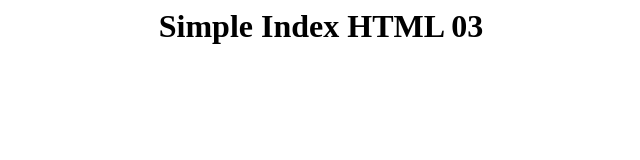
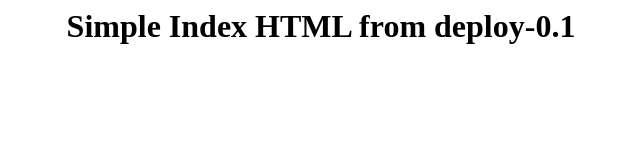
Before and after one commit to marthinmhpakpahan/simple-index-html, a plain HTML site: page index.html in a window 1280 px wide. Shown: the whole page, without its empty margins (319-959 px from the left). Drawn offline with Linux system fonts and the light colour scheme.

Commit message:
Update index.html

```diff
--- a/index.html
+++ b/index.html
@@ -1,6 +1,6 @@
 <html>
 <head><title>Simple Index HTML</title></head>
 <body>
-	<center><h1>Simple Index HTML 03</h1></center>
+	<center><h1>Simple Index HTML from deploy-0.1</h1></center>
 </body>
 </html>
```
